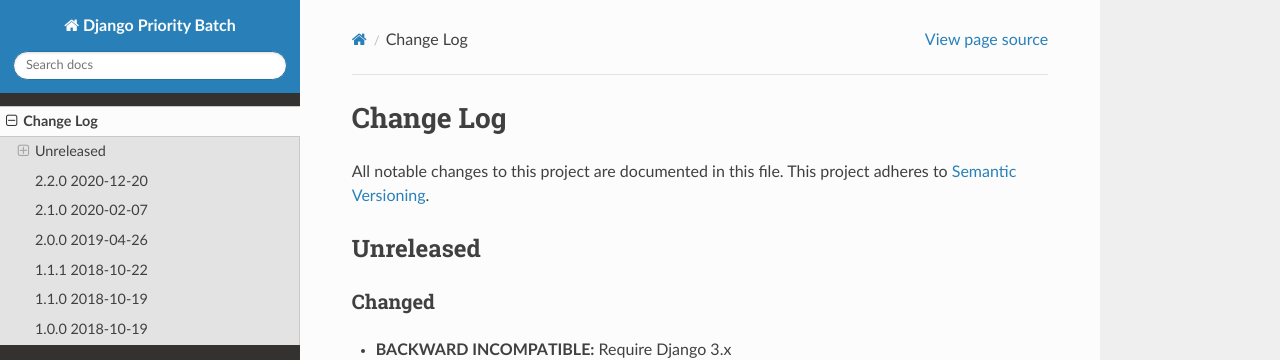
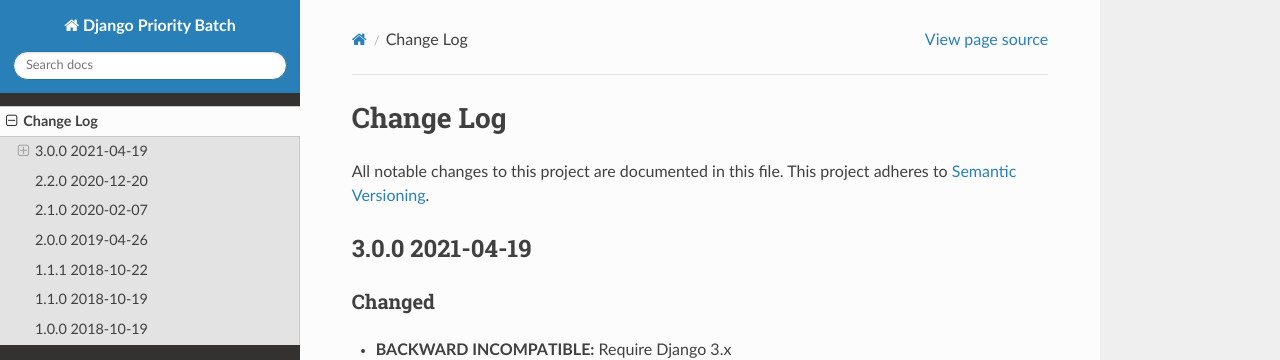
Before and after one commit to genialis/django-priority-batch, a Sphinx documentation site: the page built from docs/CHANGELOG.rst, in a window 1280 px wide and 1175 px high. Shown: the top 360 px of the window. Built offline with Sphinx 7.4.7 and the Read the Docs theme 2.0.0, drawn with Linux system fonts in a browser that asks for light colours.

Commit message:
Prepare release 3.0.0

```diff
--- a/docs/CHANGELOG.rst
+++ b/docs/CHANGELOG.rst
@@ -6,9 +6,9 @@
 This project adheres to `Semantic Versioning <http://semver.org/>`_.
 
 
-==========
-Unreleased
-==========
+================
+3.0.0 2021-04-19
+================
 
 Changed
 =======
```
